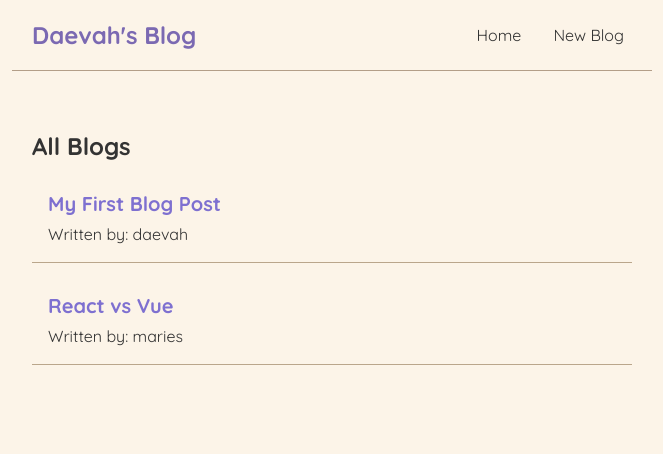
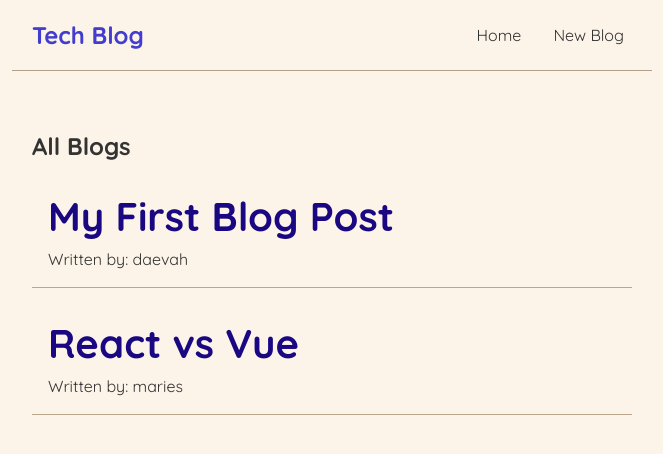
Before and after one commit to dmt94/my-blog, a React (Create React App) app: page / in a window 1280 px wide. Shown: the top 454 px of the page, without its empty margins (308-971 px from the left). Built offline with nearby package versions, Linux system fonts and the light colour scheme; data requests are answered from the project's data file.

Commit message:
change font colors

```diff
--- a/src/Navbar.js
+++ b/src/Navbar.js
@@ -4,7 +4,7 @@ import { Link } from 'react-router-dom';
 const Navbar = () => {
   return (
     <nav className="navbar">
-      <h1>Daevah's Blog</h1>
+      <h1>Tech Blog</h1>
       <div className="links">
         <Link to="/">Home</Link>
         <Link to="/create">New Blog</Link>
--- a/src/index.css
+++ b/src/index.css
@@ -37,7 +37,7 @@ p {
   border-bottom: 1px solid #b39e88;
 }
 .navbar h1 {
-  color: #7b69b2;
+  color: #423dce;
   font-weight: 900;
 }
 .navbar .links {
@@ -50,7 +50,7 @@ p {
   border-radius: 9px;
 }
 .navbar a:hover {
-  color: #d3c6ff;
+  color: #c4c0ff;
   background-color: #333;
 }
 .content {
@@ -69,8 +69,8 @@ p {
   box-shadow: 1px 3px 5px rgba(0,0,0,0.1);
 }
 .blog-preview h2 {
-  font-size: 20px;
-  color: #7e70d0;
+  font-size: 40px;
+  color: #1a0882;
   margin-bottom: 8px;
 }
 
@@ -113,13 +113,13 @@ a {
 
 .delete-btn,
 .error-btn {
-  background-color: rgb(211, 65, 65);
-  padding: 2vmin;
+  background-color: rgba(242, 108, 108, 0.475);
+  padding: 1vmin;
   border: none;
-  color: white;
-  border-radius: 10px;
-  font-size: 3vmin;
+  color: rgb(54, 46, 46);
+  font-size: 2vmin;
   font-weight: 800;
+  border-radius: 8px;
 }
 
 .delete-btn:hover {
```
